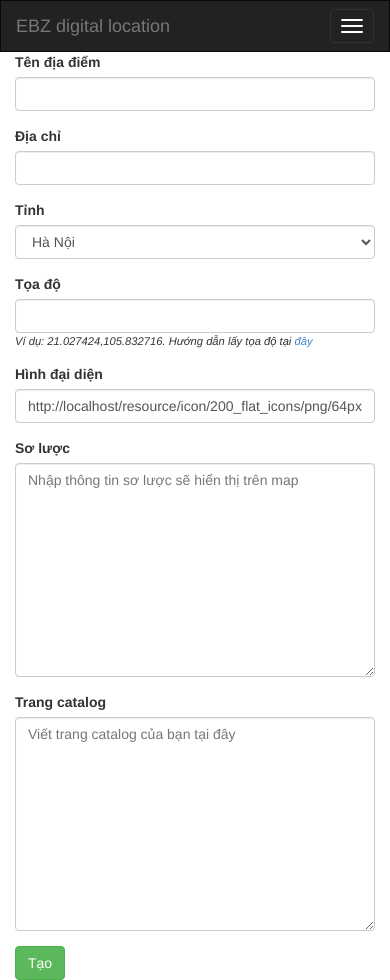
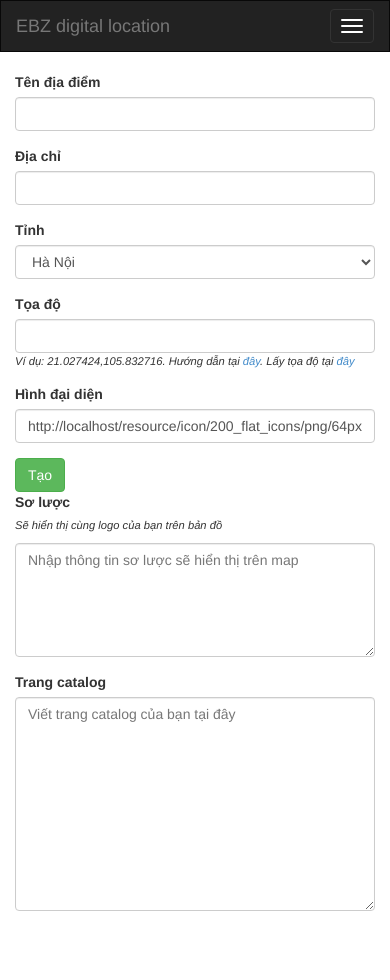
Before and after one commit to giathinh910/ebz, a CodeIgniter app: page /resource/location/add_location in a window 390 px wide. After the commit the page ends 911 px from the top, so only its background shows below. Run offline with CodeIgniter, Linux system fonts and the light colour scheme; some libraries are stand-ins or nearby versions.

Commit message:
Remove ckeditor for loc_brief, allow plain text only

```diff
--- a/application/controllers/location.php
+++ b/application/controllers/location.php
@@ -8,11 +8,8 @@ class Location extends CI_Controller {
 		$this->load->Model(array('Mlocation'));
 	}
 	public function index() {
-		$data = array (
-			"places" => $this->Mlocation->getAllLocations()
-		);
 		$this->load->view('front/layout/head.php');
-		$this->load->view('front/map.php', $data);
+		$this->load->view('front/map.php');
 		$this->load->view('front/layout/foot.php');
 	}
 	public function add_location() {
@@ -38,7 +35,7 @@ class Location extends CI_Controller {
 		$output = "";
 		switch ($option) {
 			case 'all':
-				$locations = $this->Mlocation->getAllLocations();
+				$locations = $this->Mlocation->ajaxGetAllLocations();
 				break;
 
 			default:
--- a/application/models/Mlocation.php
+++ b/application/models/Mlocation.php
@@ -9,8 +9,12 @@ class Mlocation extends CI_Model{
 	public function addLocation($data) {
 		$this->db->insert('location', $data);
 	}
-	public function getAllLocations() {
-		return $this->db->get('location')->result_array();
+	public function ajaxGetAllLocations() {
+		return $this->db
+			->select('loc_id, loc_name, loc_address, loc_coordination, loc_icon, loc_brief')
+			->from('location')
+			->get()
+			->result_array();
 	}
 	public function getLocationById($id) {
 		return $this->db
--- a/application/views/front/add.php
+++ b/application/views/front/add.php
@@ -1,5 +1,6 @@
 <div class="container">
-	<form role="form" method="post" action="<?php echo base_url('location/add_location_exec') ?>">
+	<form role="form" method="post" action="<?php echo base_url('location/add_location_exec') ?>" style="margin-bottom: 50px" class="row">
+		<div class="col-xs-12 col-sm-4">
 			<div class="form-group">
 				<label for="">Tên địa điểm</label>
 				<input type="text" class="form-control" id="" placeholder="" name="name">
@@ -11,38 +12,38 @@
 			<div class="form-group">
 				<label for="">Tỉnh</label>
 				<select name="province" id="" class="form-control">
-				<option value="">Hà Nội</option>
-				<option value="">Thái Bình</option>
+					<option value="1">Hà Nội</option>
+					<option value="2">Thái Bình</option>
 				</select>
 			</div>
 			<div class="form-group">
 				<label for="">Tọa độ</label>
 				<input type="text" class="form-control" id="" placeholder="" name="coordination">
-			<p style="font-size: 0.8em; font-style: italic">Ví dụ: 21.027424,105.832716. Hướng dẫn lấy tọa độ tại <a href="https://support.google.com/maps/answer/18539?hl=vi">đây</a></p>
+				<p style="font-size: 0.8em; font-style: italic">Ví dụ: 21.027424,105.832716. Hướng dẫn tại <a href="https://support.google.com/maps/answer/18539?hl=vi">đây</a>. Lấy tọa độ tại <a href="https://www.google.com/maps">đây</a></p>
 			</div>
 			<div class="form-group">
 				<label for="">Hình đại diện</label>
 				<input type="text" class="form-control" id="" placeholder="" name="icon" value="http://localhost/resource/icon/200_flat_icons/png/64px/1.png">
 			</div>
+			<button type="submit" class="btn btn-success">Tạo</button>
+		</div>
+		<div class="col-xs-12 col-sm-8">
 			<div class="form-group">
 				<label for="">Sơ lược</label>
-			<textarea name="brief" id="brief" cols="30" rows="10" class="form-control" placeholder="Nhập thông tin sơ lược sẽ hiển thị trên map"></textarea>
+				<p style="font-size: 0.8em; font-style: italic">Sẽ hiển thị cùng logo của bạn trên bản đồ</p>
+				<textarea name="brief" id="brief" cols="30" rows="5" class="form-control" placeholder="Nhập thông tin sơ lược sẽ hiển thị trên map"></textarea>
 			</div>
 			<div class="form-group">
 				<label for="">Trang catalog</label>
 				<textarea name="detail" id="detail" cols="30" rows="10" class="form-control" placeholder="Viết trang catalog của bạn tại đây"></textarea>
 			</div>
-		<button type="submit" class="btn btn-success">Tạo</button>
+		</div>
 	</form>
 
 	<script src="<?php echo base_url('assets/ebz/plugins/ckeditor/ckeditor.js');?>"></script>
 	<script>
-		CKEDITOR.replace( 'brief', {
-			customConfig: 'config_simple.js'
-		});
 		CKEDITOR.replace( 'detail', {
 			customConfig: 'config_full.js'
 		});
 	</script>
-
 </div>
--- a/application/views/front/layout/head.php
+++ b/application/views/front/layout/head.php
@@ -15,7 +15,7 @@
 
 <body>
 
-<nav class="navbar navbar-inverse" role="navigation" style="margin-bottom: 0">
+<nav class="navbar navbar-inverse" role="navigation">
 	<div class="container">
 		<!-- Brand and toggle get grouped for better mobile display -->
 		<div class="navbar-header">
@@ -25,7 +25,7 @@
 			<span class="icon-bar"></span>
 			<span class="icon-bar"></span>
 			</button>
-		<a class="navbar-brand" href="#">EBZ digital location</a>
+		<a class="navbar-brand" href="<?php echo base_url() ?>">EBZ digital location</a>
 		</div>
 
 		<!-- Collect the nav links, forms, and other content for toggling -->
--- a/application/views/front/map.php
+++ b/application/views/front/map.php
@@ -19,6 +19,7 @@
 			var map = new google.maps.Map(map_canvas, map_options);
 
 			getAllLocations(function(response) {
+				console.log(response);
 				// Convert response string to json object
 				var locations = $.parseJSON(response);
 				// Fetch all results
```
Lines whose indentation alone changed are shown as unchanged.
